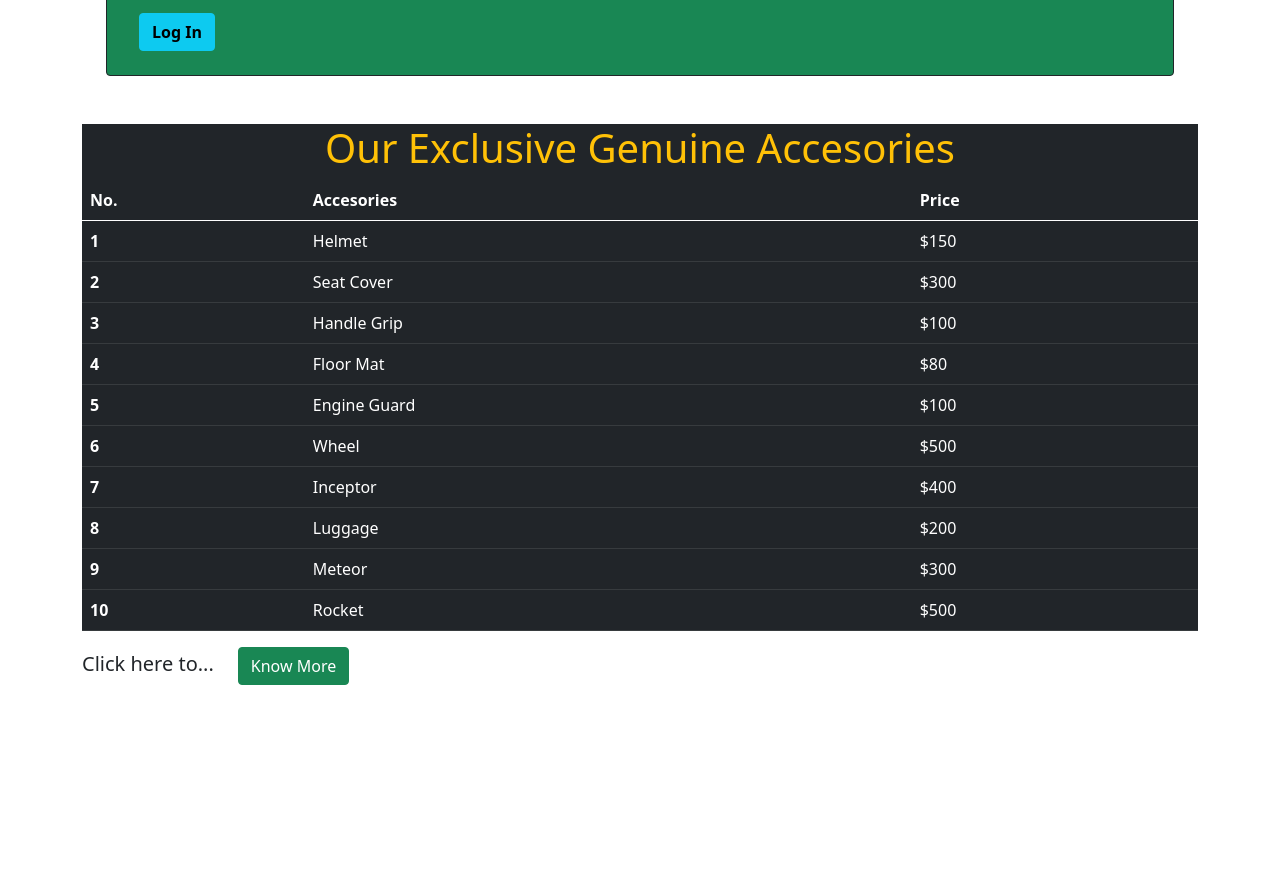
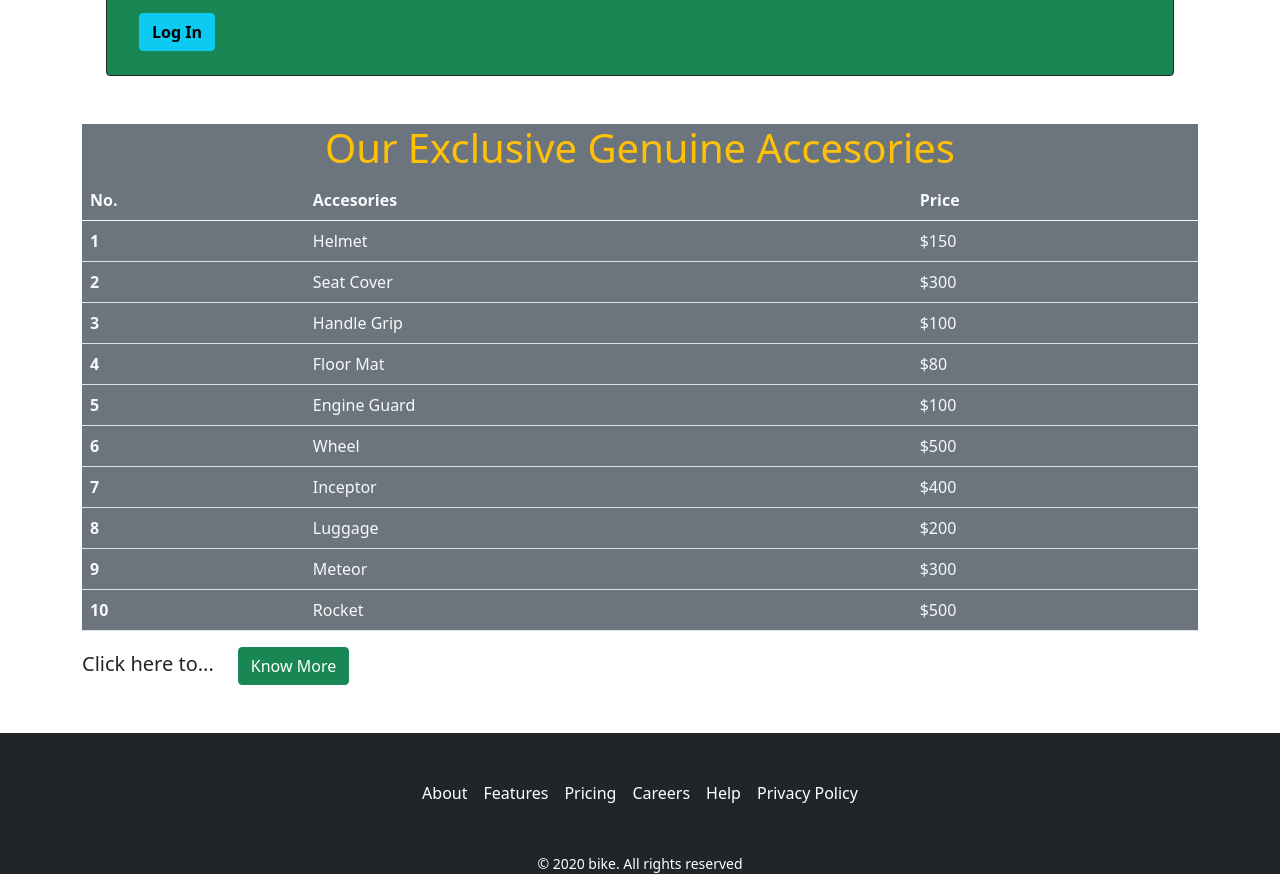
Before and after one commit to bjitdas/honda-cbr-bootstrap, a plain HTML site: page index.html in a window 1280 px wide. Shown: the part 2952-3826 px from the top of the page. Before the commit the page ends 3685 px from the top, so only its background shows below. Drawn offline with nearby package versions, Linux system fonts and the light colour scheme.

Commit message:
finally added

```diff
--- a/index.html
+++ b/index.html
@@ -161,10 +161,10 @@
                 <h1>Frequently Asked <br> <span style="color: #E76F51;">Questions</span></h1>
             </div>
             <div class="row my-5 d-flex justify-content-evenly">
-                <div class="col-lg-5">
+                <div class="col-10 col-lg-5">
                     <img src="images/faq.png" class="img-fluid" alt="">
                 </div>
-                <div class="col-lg-6 ">
+                <div class="col-10 col-lg-6 ">
                     <div class="accordion" id="accordionExample">
                         <div class="accordion-item m-3">
                             <h2 class="accordion-header" id="headingOne">
@@ -290,13 +290,13 @@
             </div>
         </section>
         <!-- Accesories list -->
-        <section class="container  my-5">
+        <section class="container  my-5 col-8 col-lg-12">
             <div class="border-1 border-info rounded">
-                <div class="d-flex justify-content-center text-warning bg-dark">
+                <div class="d-flex justify-content-center text-warning bg-secondary ">
                     <h1>Our Exclusive Genuine Accesories</h1>
                 </div>
                 <div>
-                    <table class="table table-dark table-hover">
+                    <table class="text-light table bg-secondary table-hover p-5">
                         <thead>
                             <tr>
                                 <th scope="col">No.</th>
@@ -366,7 +366,21 @@
     </main>
     <!-- start footer -->
     <footer>
-
+        <section class=" bg-dark mt-5">
+            <div>
+                <div class="d-flex justify-content-center text-white m-5 pt-5">
+                    <span class="mx-2">About</span>
+                    <span class="mx-2">Features</span>
+                    <span class="mx-2"> Pricing</span>
+                    <span class="mx-2">Careers</span>
+                    <span class="mx-2"> Help</span>
+                    <span class="mx-2">Privacy Policy </span>
+                </div>
+                <div class="d-flex justify-content-center text-white">
+                    <small>© 2020 bike. All rights reserved</small>
+                </div>
+            </div>
+        </section>
     </footer>
 
     <!-- bootstrap script -->
```
